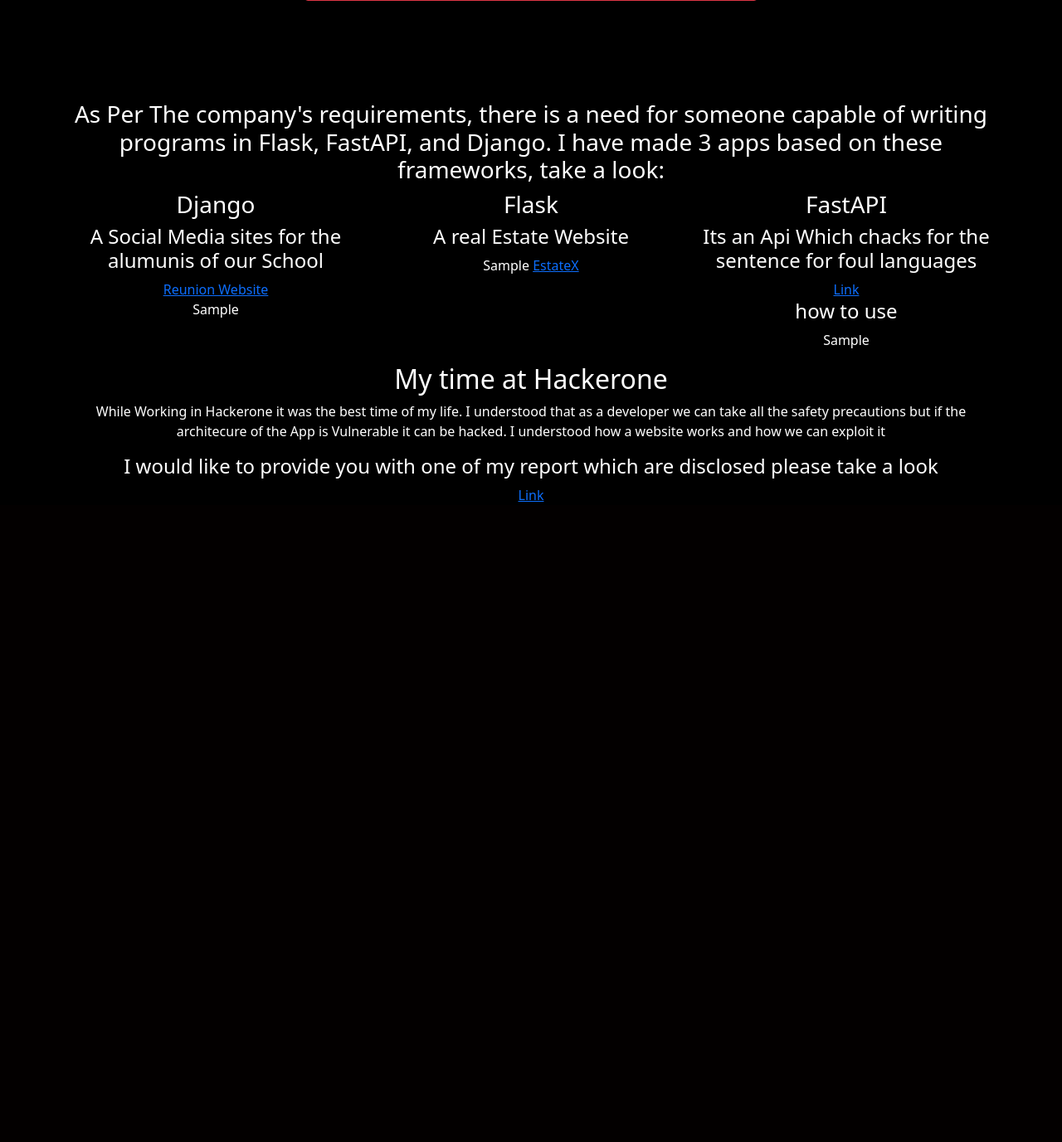
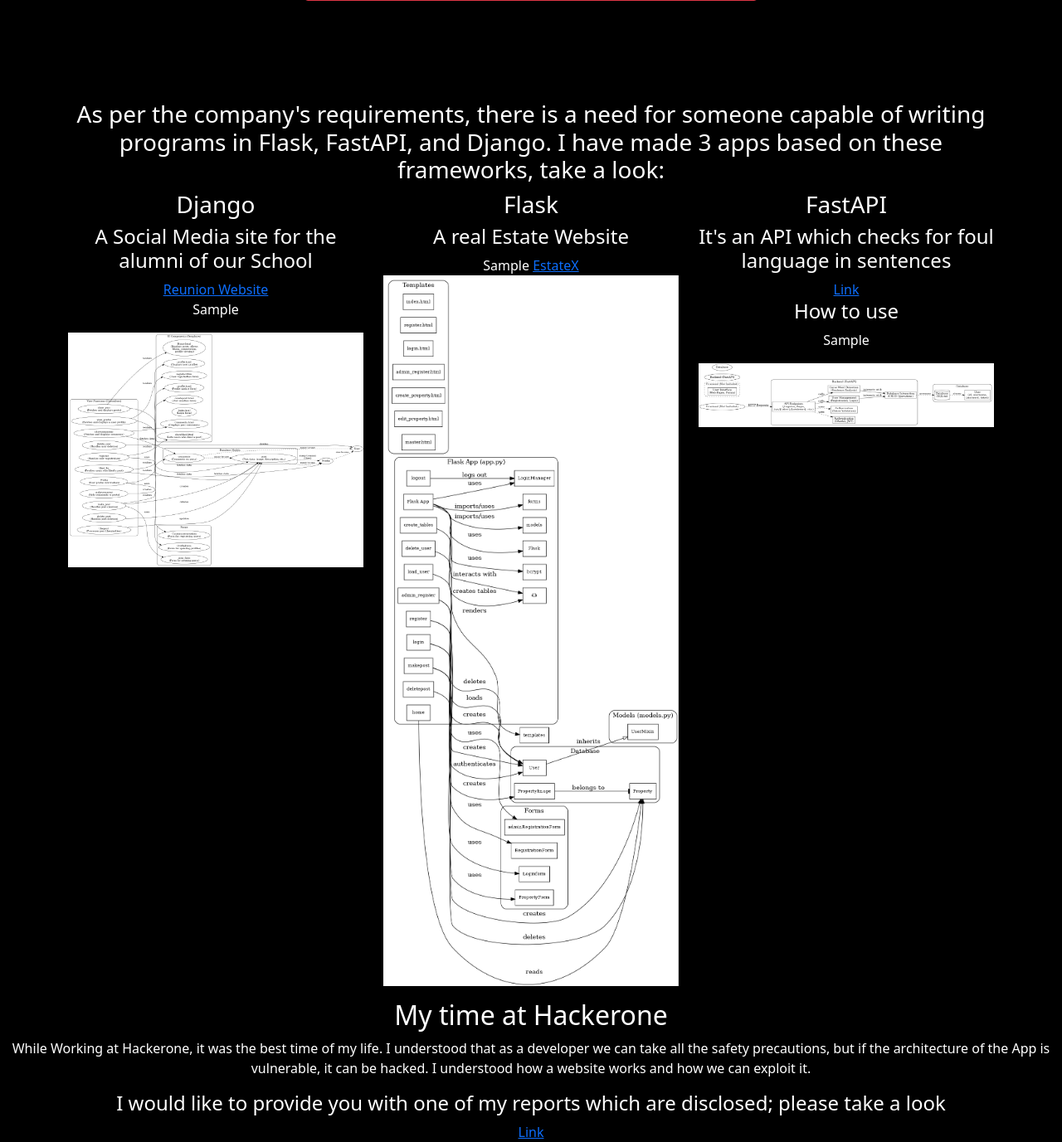
Before and after one commit to 4TheKnight/Resumesite, a Flask app: template templates/index.html in a window 1280 px wide. Shown: the part 767-2144 px from the top of the page at 83% size. Before the commit the page ends 1372 px from the top, so only its background shows below. Run offline with Flask 3, Linux system fonts and the light colour scheme; the template is opened without the code that fills it: most values are stand-ins (such as "Sample title", 1, 10 or a date in 2020).

Commit message:
Update index.html

```diff
--- a/templates/index.html
+++ b/templates/index.html
@@ -15,43 +15,53 @@
                 <img src="{{ url_for('static', filename='Profilepic.PNG') }}" width="80" height="110">
                 <h5 class="text-center">About Me</h5>
                 <p>{{description}}</p>
-                <p> Age - {{age}}, Location- {{location}} ,Skills- {{skills}}, Schooling-{{schooling}}, Gradaution- {{graduation}} , Course - {{course}}
+                <p> Age - {{age}}, Location- {{location}} ,Skills- {{skills}}, Schooling-{{schooling}}, Gradaution- {{graduation}} , Course - {{course}}</p>
             </div>
         </div>
     </div>
 </div>
+
 <br> <br> <br>
+
+
 <div class="container mt-5">
-    <h3> As Per The company's requirements, there is a need for someone capable of writing programs in Flask, FastAPI, and Django. I have made 3 apps based on these frameworks, take a look: </h3>
+    <h3>As per the company's requirements, there is a need for someone capable of writing programs in Flask, FastAPI, and Django. I have made 3 apps based on these frameworks, take a look:</h3>
 
     <div class="row">
         <div class="col-md-4">
             <h3>Django</h3>
-            <h4>A Social Media sites for the alumunis of our School</h4>
-            <a href="https://reunion-a4aa.onrender.com/"> Reunion Website </a>
+            <h4>A Social Media site for the alumni of our School</h4>
+            <a href="https://reunion-a4aa.onrender.com/">Reunion Website</a>
             <p>{{django_architecture}}</p>
+	<img src="{{ url_for('static', filename='django.jpeg') }}" alt="Django Image" class="img-fluid mb-3">
+
         </div>
         <div class="col-md-4">
             <h3>Flask</h3>
             <h4>A real Estate Website</h4>
             {{flask_architecture}}
-            <a href="https://flaskapp-rji0.onrender.com/">EstateX</a>
+            <a href="https://flaskapp-rji0.onrender.com/">EstateX</a><img src="{{ url_for('static', filename='flask.jpeg') }}" alt="Flask Image" class="img-fluid mb-3">
         </div>
         <div class="col-md-4">
             <h3>FastAPI</h3>
-            <h4>Its an Api Which chacks for the sentence for foul languages</h4>
-            <a href="https://cursewords.onrender.com/docs">Link </a>
-            <h4>how to use</h4>
-            <p>{{how_to_use_fastapi}}</p>
+            <h4>It's an API which checks for foul language in sentences</h4>
+            <a href="https://cursewords.onrender.com/docs">Link</a>
+            <h4>How to use</h4>
+            <p>{{how_to_use_fastapi}}</p><img src="{{ url_for('static', filename='fastapi.jpeg') }}" alt="FastAPI Image" class="img-fluid mb-3">
         </div>
     </div>
+</div>
+
+
+
     <div>
         <h2>My time at Hackerone</h2>
-        <p>While Working in Hackerone it was the best time of my life. I understood that as a developer we can take all the safety precautions but if the architecure of the App is Vulnerable it can be hacked. I understood how a website works and how we can exploit it</p>
-        <h4>I would like to provide you with one of my report which are disclosed please take a look</h4>
+        <p>While Working at Hackerone, it was the best time of my life. I understood that as a developer we can take all the safety precautions, but if the architecture of the App is vulnerable, it can be hacked. I understood how a website works and how we can exploit it.</p>
+        <h4>I would like to provide you with one of my reports which are disclosed; please take a look</h4>
         <a href="https://hackerone.com/reports/1357013">Link</a>
     </div>
 </div>
 
 
+
 {% endblock content %}
```
